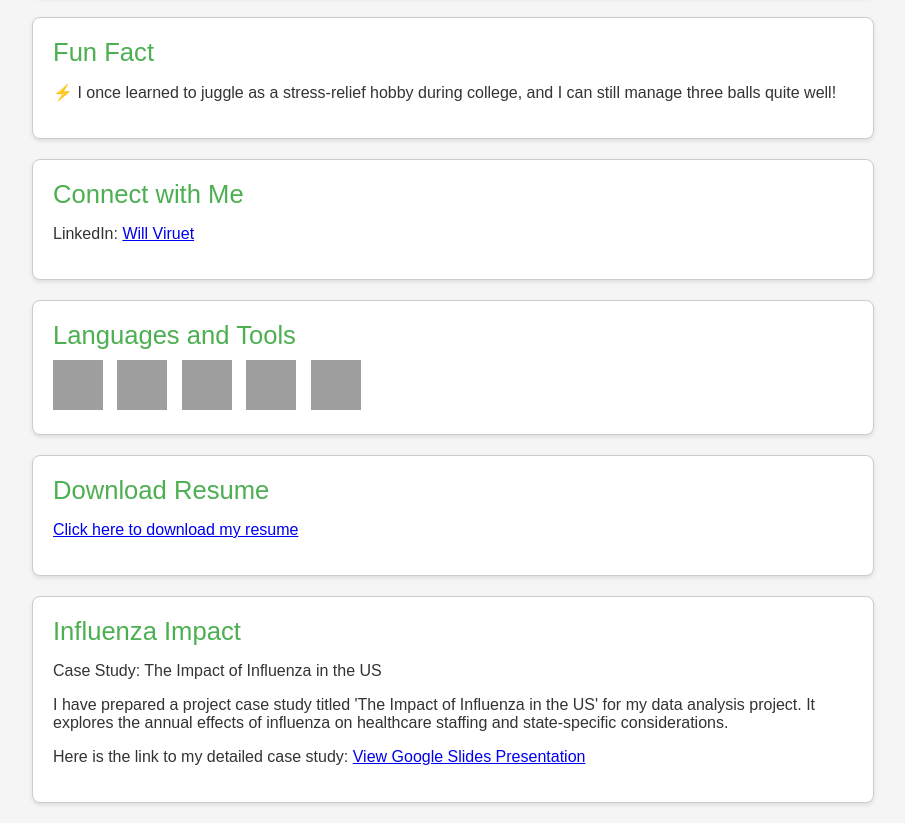
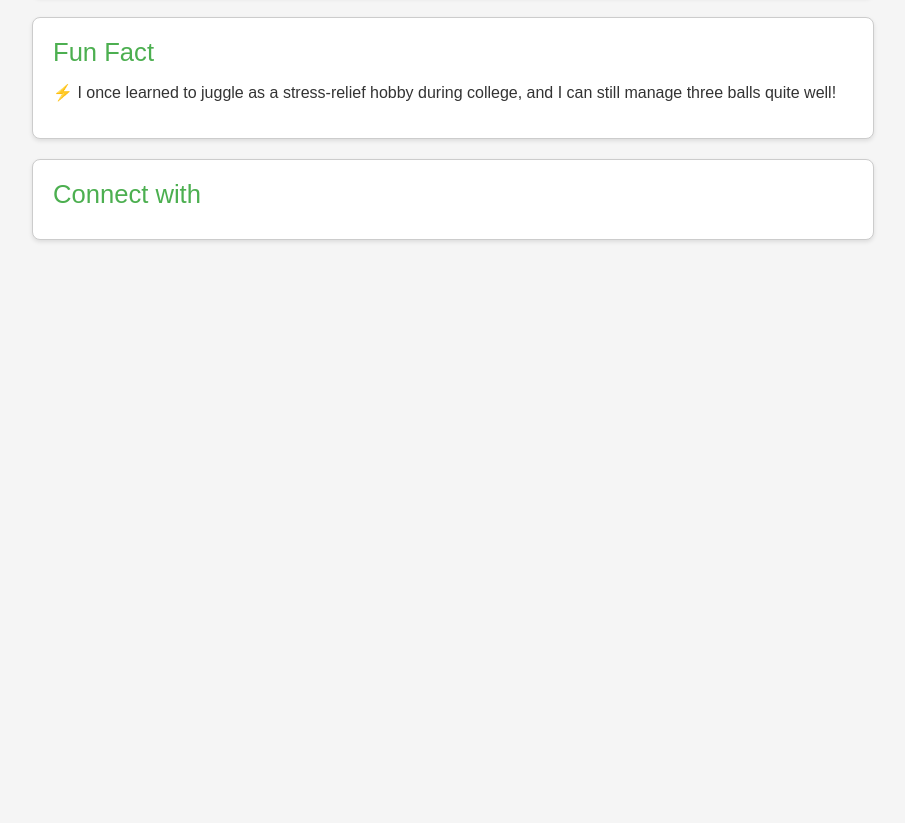
Before and after one commit to Will-Viruet/WillVInsights, a plain HTML site: page project-vs/index.html in a window 1280 px wide. Shown: the part 575-1398 px from the top of the page, without its empty margins (187-1092 px from the left). After the commit the page ends 835 px from the top, so only its background shows below. Drawn offline with Linux system fonts and the light colour scheme; grey boxes are pictures that could not be loaded.

Commit message:
Update index.html

```diff
--- a/project-vs/index.html
+++ b/project-vs/index.html
@@ -50,7 +50,8 @@
 <body>
 
     <header>
-        <img src="https://github.com/WillVInsights/WillVInsights/raw/main/116690741.png" alt="Will Viruet's Headshot" style="width: 150px; border-radius: 75px;" />
+        <!-- Ensure this is the correct image URL -->
+        <img src="https://raw.githubusercontent.com/WillVInsights/WillVInsights/main/116690741.png" alt="Will Viruet's Headshot" style="width: 150px; border-radius: 75px;" />
         <h1>Hi 👋, I'm Will Viruet</h1>
         <p>A passionate data analyst from SC, United States</p>
     </header>
@@ -71,32 +72,4 @@
     </section>
 
     <section>
-        <div class="section-title">Connect with Me</div>
-        <p>LinkedIn: <a href="https://www.linkedin.com/in/willvinsights/" target="_blank" rel="noopener noreferrer">Will Viruet</a></p>
-    </section>
-
-    <section>
-        <div class="section-title">Languages and Tools</div>
-        <div class="languages-tools">
-            <img src="https://cdn.jsdelivr.net/npm/simple-icons@3.0.1/icons/python.svg" alt="Python" />
-            <img src="https://cdn.jsdelivr.net/npm/simple-icons@3.0.1/icons/mysql.svg" alt="MySQL" />
-            <img src="https://cdn.jsdelivr.net/npm/simple-icons@3.0.1/icons/sqlite.svg" alt="SQLite" />
-            <img src="https://cdn.jsdelivr.net/npm/simple-icons@3.0.1/icons/microsoftsqlserver.svg" alt="MSSQL" />
-            <img src="https://cdn.jsdelivr.net/npm/simple-icons@3.0.1/icons/tableau.svg" alt="Tableau" />
-        </div>
-    </section>
-
-    <section>
-        <div class="section-title">Download Resume</div>
-        <p><a href="#">Click here to download my resume</a></p>
-    </section>
-
-    <section>
-        <div class="section-title">Influenza Impact</div>
-        <p>Case Study: The Impact of Influenza in the US</p>
-        <p>I have prepared a project case study titled 'The Impact of Influenza in the US' for my data analysis project. It explores the annual effects of influenza on healthcare staffing and state-specific considerations.</p>
-        <p>Here is the link to my detailed case study: <a href="#">View Google Slides Presentation</a></p>
-    </section>
-
-</body>
-</html>
+        <div class="section-title">Connect with
```
